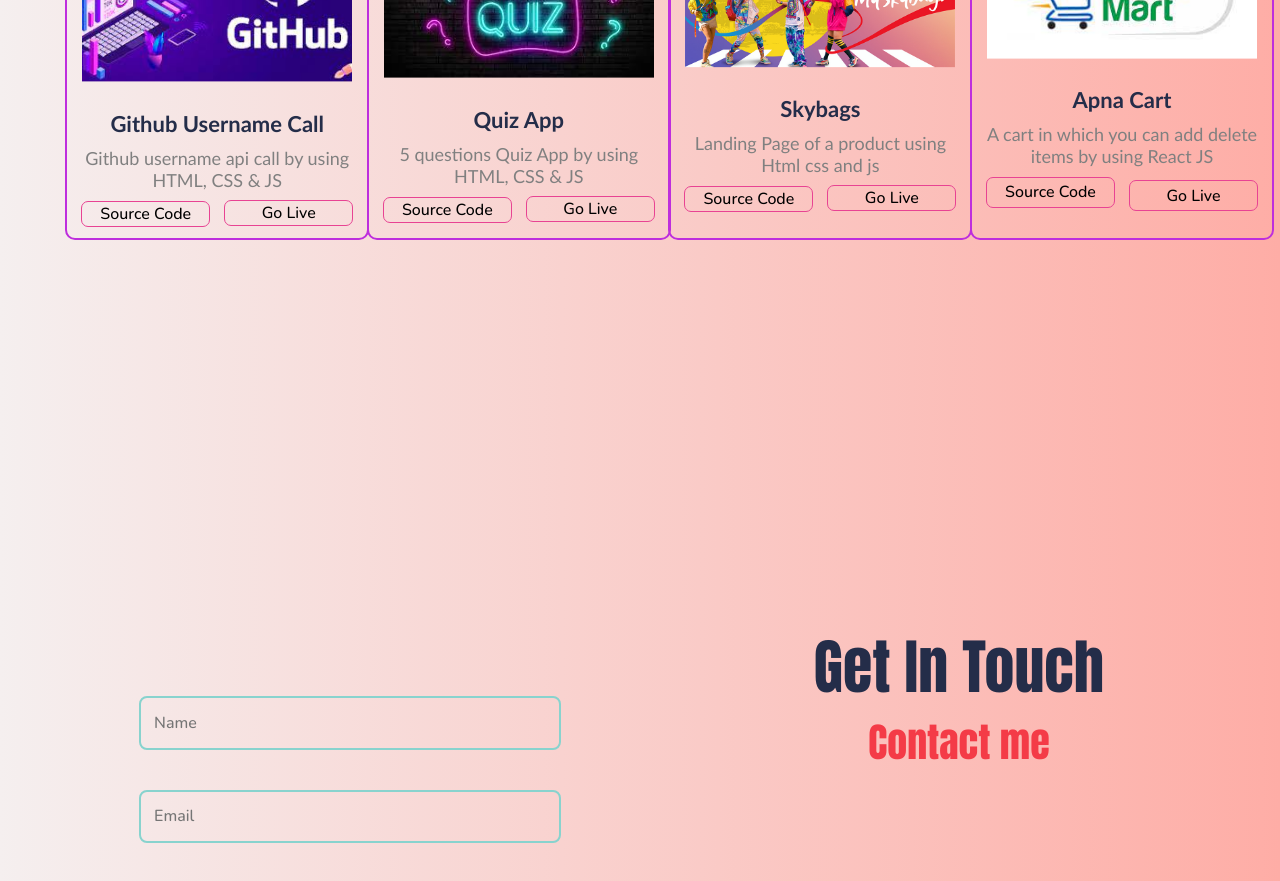
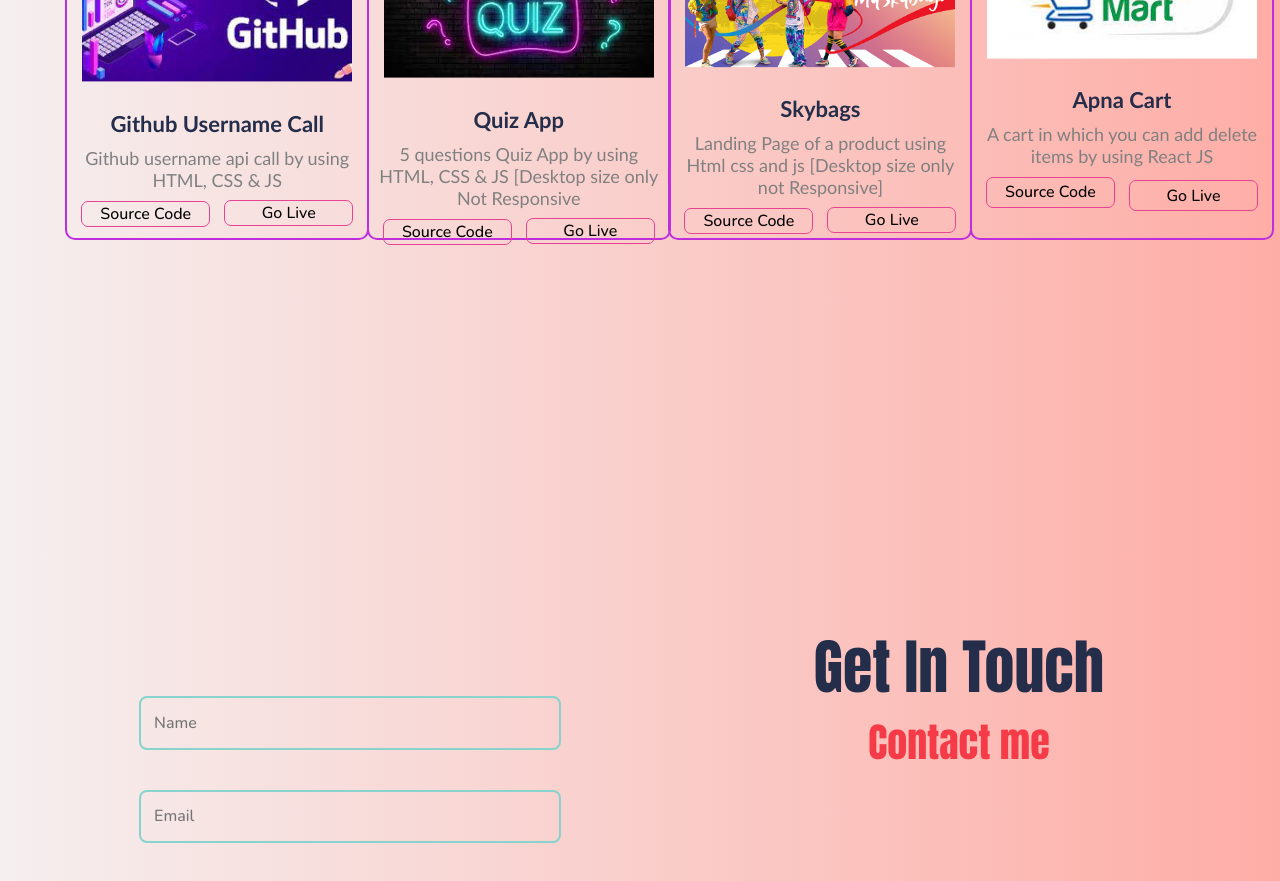
Before and after one commit to Anshkaran7/portfolio-karan, a React (Create React App) app: page / in a window 1280 px wide. Shown: the part 2240-3121 px from the top of the page. Built offline with nearby package versions, Linux system fonts and the light colour scheme; a web font is replaced by a local one.

Commit message:
Completed

```diff
--- a/src/Components/Projects/Projects.jsx
+++ b/src/Components/Projects/Projects.jsx
@@ -51,7 +51,7 @@ const Projects = () => {
           }}
             photo={Project2}
             heading={"Quiz App"}
-            detail={"5 questions Quiz App by using HTML, CSS & JS"}
+            detail={"5 questions Quiz App by using HTML, CSS & JS [Desktop size only Not Responsive"}
           />
         </div>
         <div className="projectC">
@@ -63,7 +63,7 @@ const Projects = () => {
           }}
             photo={Project3}
             heading={"Skybags"}
-            detail={"Landing Page of a product using Html css and js "}
+            detail={"Landing Page of a product using Html css and js [Desktop size only not Responsive] "}
           />
         </div>
         <div className="projectD">
```
